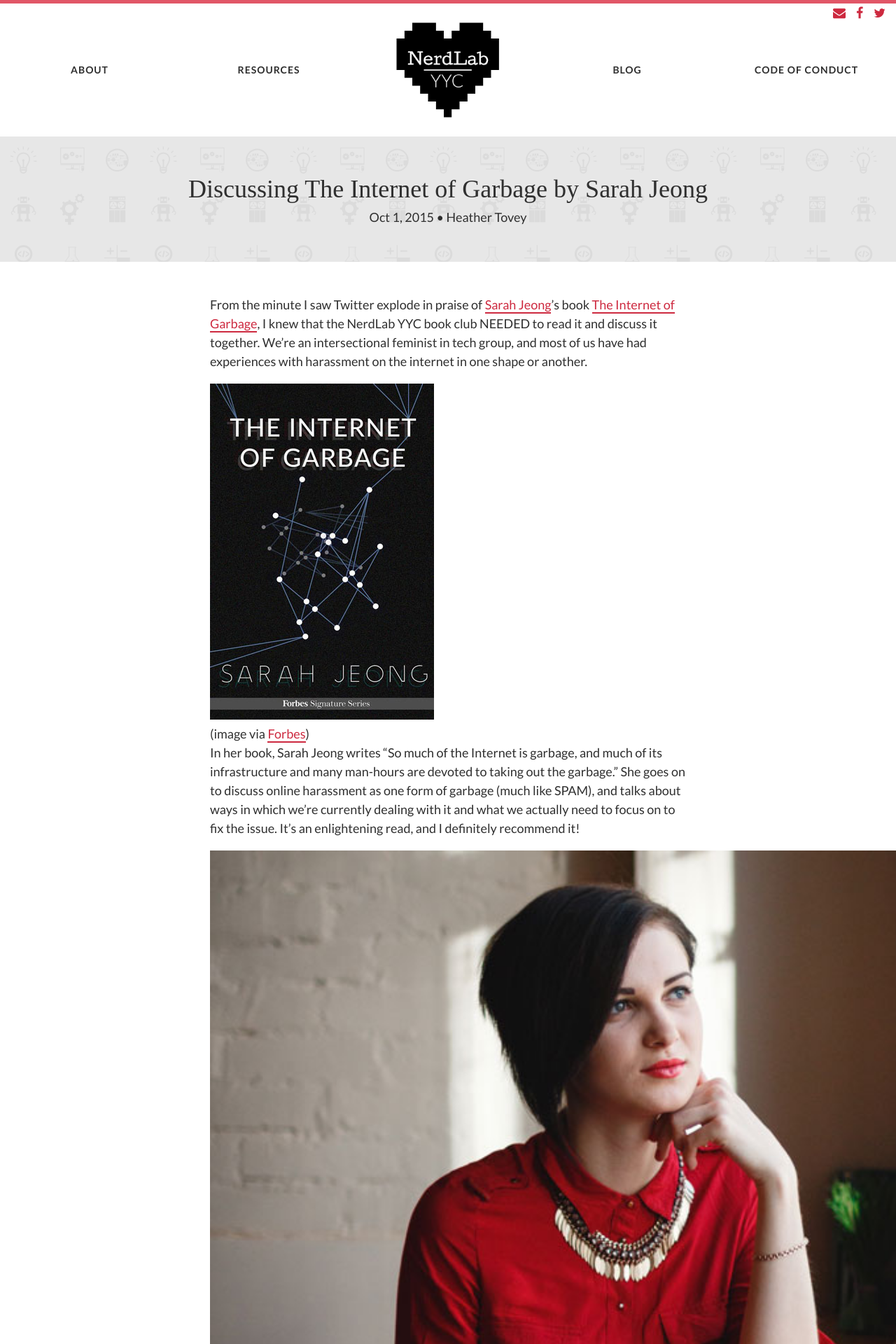
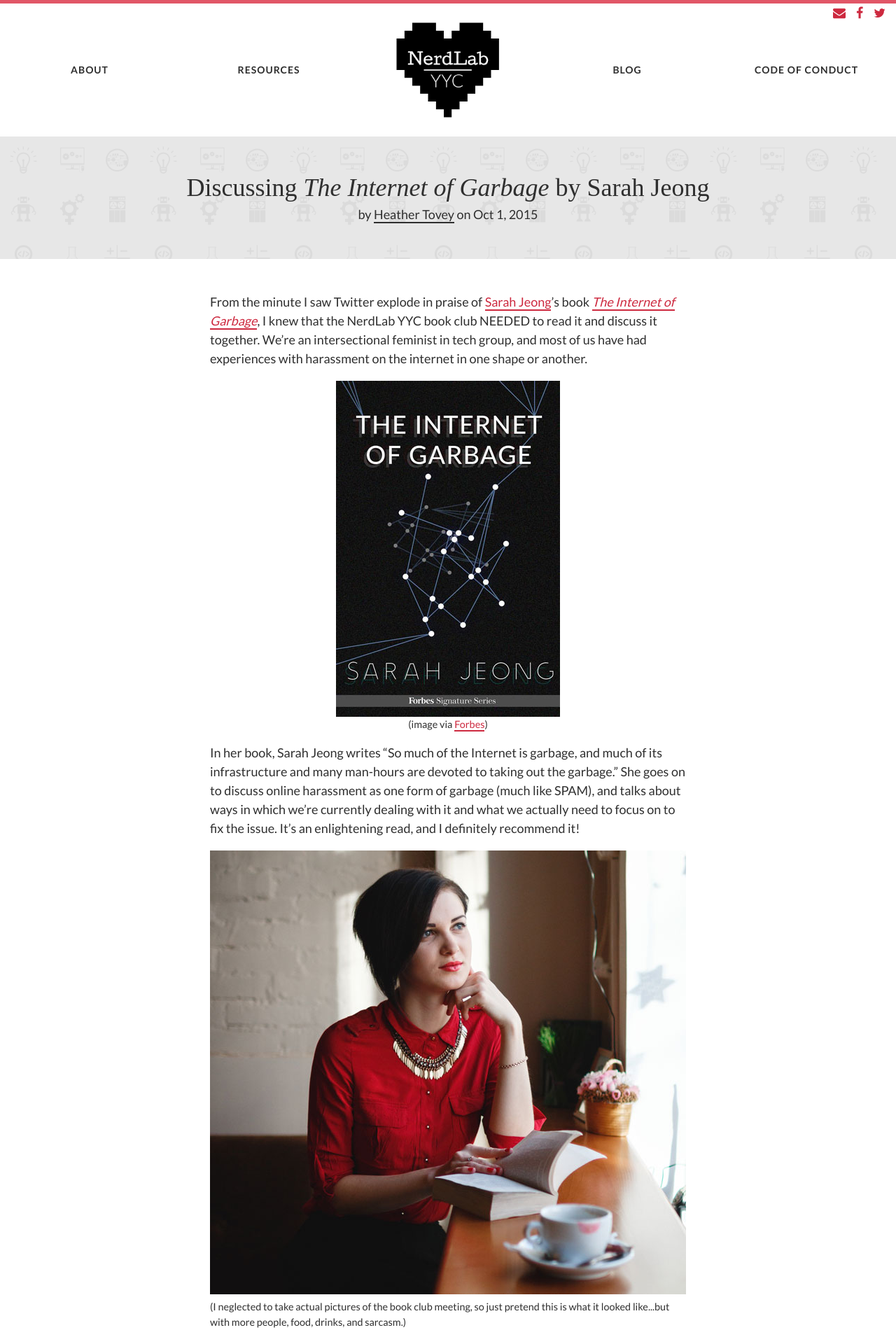
Before and after one commit to nerdlabyyc/nerdlabyyc.github.io, a Jekyll site: the page built from _posts/2015-10-01-the-internet-of-garbage-book-club-discussion.markdown, in a window 1280 px wide. Shown: the top 1920 px of the page at 70% size. Built offline with Jekyll 4.4.1, drawn with Linux system fonts in a browser that asks for light colours; nearby versions of some CDN libraries; some web fonts are replaced; comment, search, counter and statistics services are not loaded.

Commit message:
Handle styling for more in-depth posts and pages.

```diff
--- a/_includes/head.html
+++ b/_includes/head.html
@@ -2,7 +2,7 @@
   <meta charset="utf-8">
   <meta http-equiv="X-UA-Compatible" content="IE=edge">
   <meta name="viewport" content="width=device-width, initial-scale=1">
-  <title>{% if page.title %}{{ page.title }}{% else %}{{ site.title }}{% endif %}</title>
+  <title>{% if page.title %}{{ page.title | strip_html }}{% else %}{{ site.title }}{% endif %}</title>
   <meta name="description" content="{% if page.excerpt %}{{ page.excerpt | strip_html | strip_newlines | truncate: 160 }}{% else %}{{ site.description }}{% endif %}">
   <meta name="author" content="Heather Tovey">
   <link rel="shortcut icon" href="favicon.ico"/>
--- a/_layouts/blog.html
+++ b/_layouts/blog.html
@@ -16,7 +16,9 @@
               <ul class="blog-post__list">
                 {% for post in site.posts %}
                   <li class="blog-post__list-item">
-                    <a href="{{ post.url }}"><h2 class="blog-list-header">{{ post.title }}</h2></a>
+                    <h2 class="blog-list-header">
+                      <a class="blog-list-header__link" href="{{ post.url }}">{{ post.title }}</a>
+                    </h2>
                     {{ post.excerpt }}
                     <div class="post-date">
                       {{ post.date | date: '%B %d, %Y' }}
--- a/_layouts/post.html
+++ b/_layouts/post.html
@@ -5,7 +5,10 @@
 
   <header class="post-header">
     <h1 class="post-title">{{ page.title }}</h1>
-    <p class="post-meta">{{ page.date | date: "%b %-d, %Y" }}{% if page.author %} • {{ page.author }}{% endif %}{% if page.meta %} • {{ page.meta }}{% endif %}</p>
+    <p class="post-meta">
+    {% if page.author %} by <a class='author-link' href="{{ page.author-link }}">{{ page.author }}</a>{% endif %}
+    on {{ page.date | date: "%b %-d, %Y" }}
+    {% if page.catagories %} • {{ page.catagories }}{% endif %}</p>
   </header>
 
   <article class="post-content">
--- a/_sass/_base.scss
+++ b/_sass/_base.scss
@@ -21,12 +21,26 @@
     color:$brand-color-dark;
 }
 
+img {
+    max-width:100%;
+}
+
 a:hover {
     color:$text-color;
 }
 
+.align-center {
+    display:block;
+    margin:auto;
+}
+
+.text-align-center {
+    text-align:center;
+}
+
 .tagline__header {
     margin:0;
+    line-height:1.5;
 }
 
 .tagline__container {
@@ -229,6 +243,10 @@
     padding: 3rem 0 2rem;
 }
 
+.image-caption {
+    margin-bottom:1rem;
+}
+
 .blog-post__list {
     padding:0;
     margin:0;
@@ -246,12 +264,23 @@
 
 .blog-list-header {
     margin:0;
+    padding-bottom:3px;
 }
 
 @media (min-width:700px) {
     .blog-list-header {
         font-size:25px;
     }
+}
+
+.blog-list-header__link {
+    border-bottom:none;
+    padding-top:10px;
+}
+
+.author-link {
+    border-bottom:2px solid $text-color;
+    color: $text-color;
 }
 
 .post-date {
@@ -343,3 +372,11 @@
 .container {
     padding: 0 10px;
 }
+
+.twitter-tweet {
+    margin:auto;
+}
+
+.italic {
+    font-style:italic;
+}
--- a/_sass/_normalize.scss
+++ b/_sass/_normalize.scss
@@ -150,7 +150,7 @@
  * Address inconsistent and variable font size in all browsers.
  */
 
-small {
+small, .small-text {
   font-size: 80%;
 }
 
--- a/_sass/_typography.scss
+++ b/_sass/_typography.scss
@@ -12,6 +12,7 @@
 h1, h2, h3, h4, h5, h6 {
     font-family: Cutive;
     font-weight:400;
+    line-height:1.4;
 }
 
 
```
